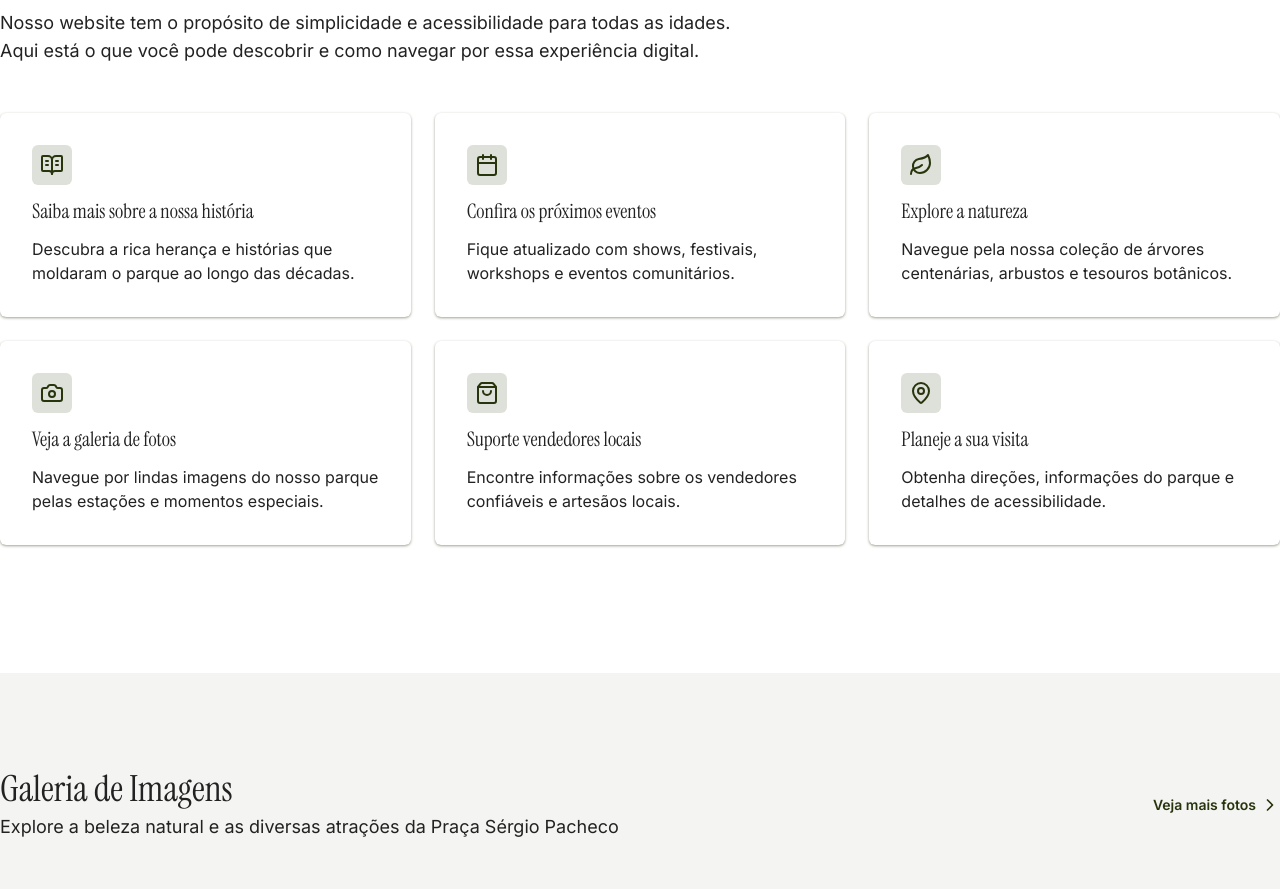
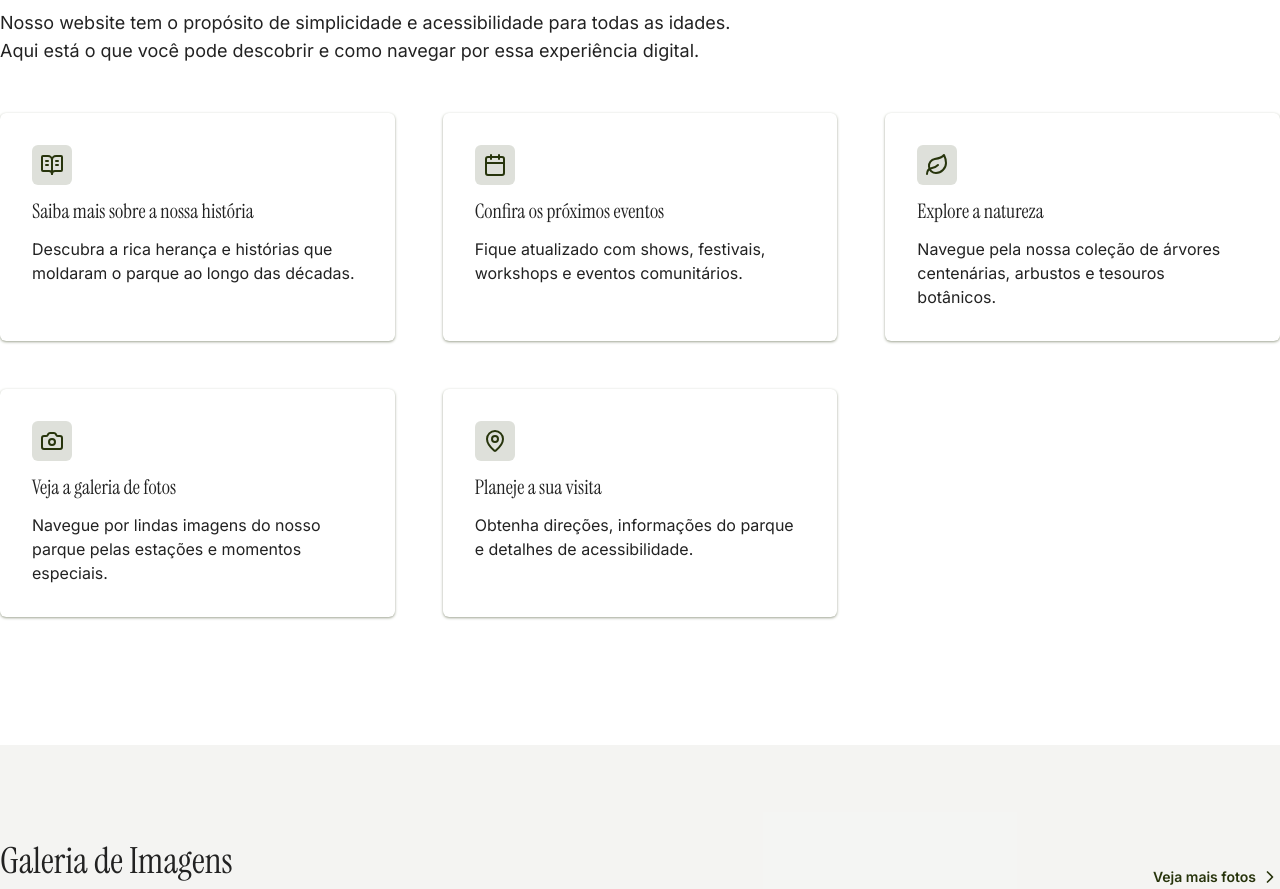
Before and after one commit to viniciuseugenio/praca-sergio-pacheco, a React (Vite) app in the folder frontend/: page / in a window 1280 px wide. Shown: the part 967-1856 px from the top of the page. Built offline with nearby package versions, Linux system fonts and the light colour scheme; no server answers.

Commit message:
style(how-to-use): increase gap between cards and remove "suporte vendedores locais"

```diff
--- a/frontend/src/components/HowToUse.tsx
+++ b/frontend/src/components/HowToUse.tsx
@@ -4,12 +4,11 @@ import {
   Camera,
   Leaf,
   MapPin,
-  ShoppingBag,
   type LucideProps,
 } from "lucide-react";
+import { motion } from "motion/react";
+import SectionContainer from "./UI/SectionContainer";
 import SectionTitle from "./UI/SectionTitle";
-import SectionContainer from "./UI/SectionContainer";
-import { motion } from "motion/react";
 
 type SiteInfoCard = {
   Icon: React.ForwardRefExoticComponent<Omit<LucideProps, "ref">>;
@@ -69,12 +68,6 @@ const HowToUse: React.FC = () => {
         "Navegue por lindas imagens do nosso parque pelas estações e momentos especiais.",
     },
     {
-      Icon: ShoppingBag,
-      title: "Suporte vendedores locais",
-      description:
-        "Encontre informações sobre os vendedores confiáveis e artesãos locais.",
-    },
-    {
       Icon: MapPin,
       title: "Planeje a sua visita",
       description:
@@ -88,7 +81,7 @@ const HowToUse: React.FC = () => {
         title="Como usar esse website?"
         description="Nosso website tem o propósito de simplicidade e acessibilidade para todas as idades. Aqui está o que você pode descobrir e como navegar por essa experiência digital."
       />
-      <div className="mt-12 mb-12 grid grid-cols-1 grid-rows-2 gap-6 sm:grid-cols-2 lg:grid-cols-3">
+      <div className="mt-12 mb-12 grid grid-cols-1 grid-rows-2 gap-12 sm:grid-cols-2 lg:grid-cols-3">
         {cards.map((card, idx) => (
           <InfoCard
             idx={idx}
```
